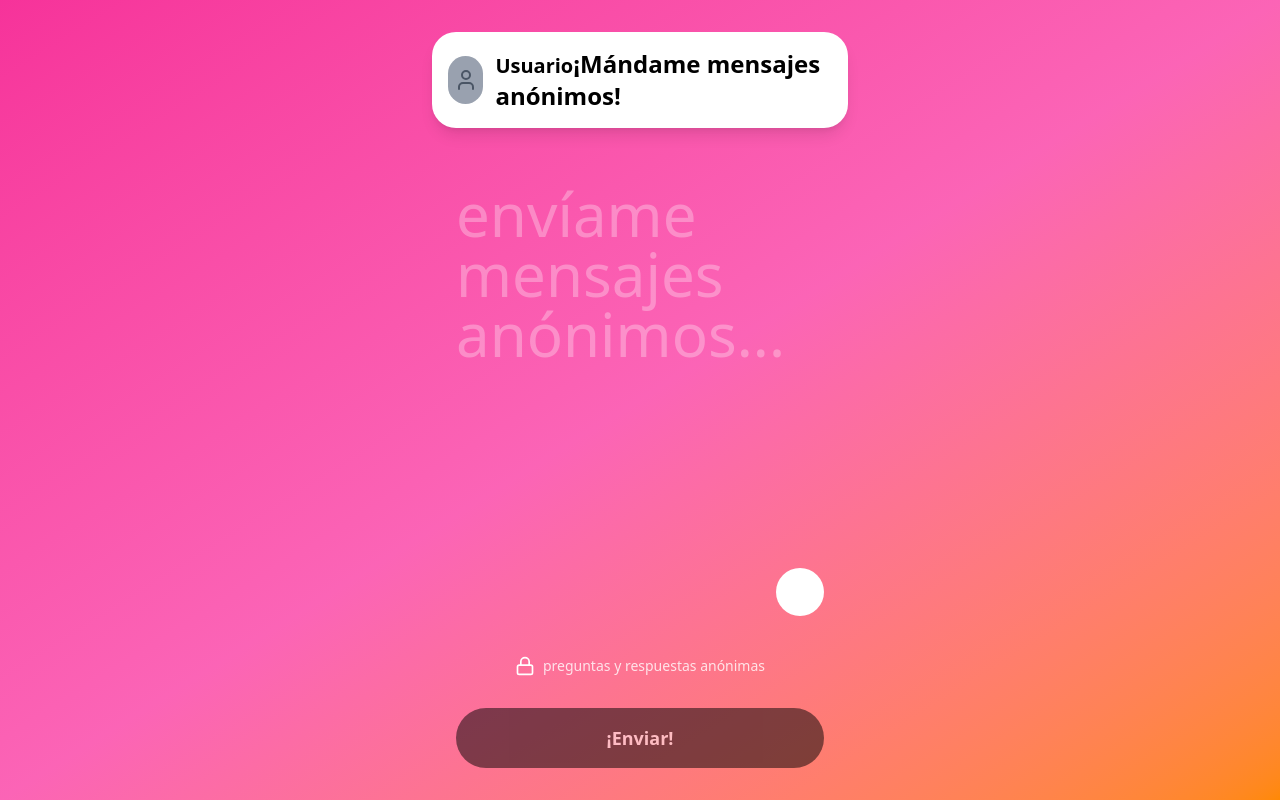
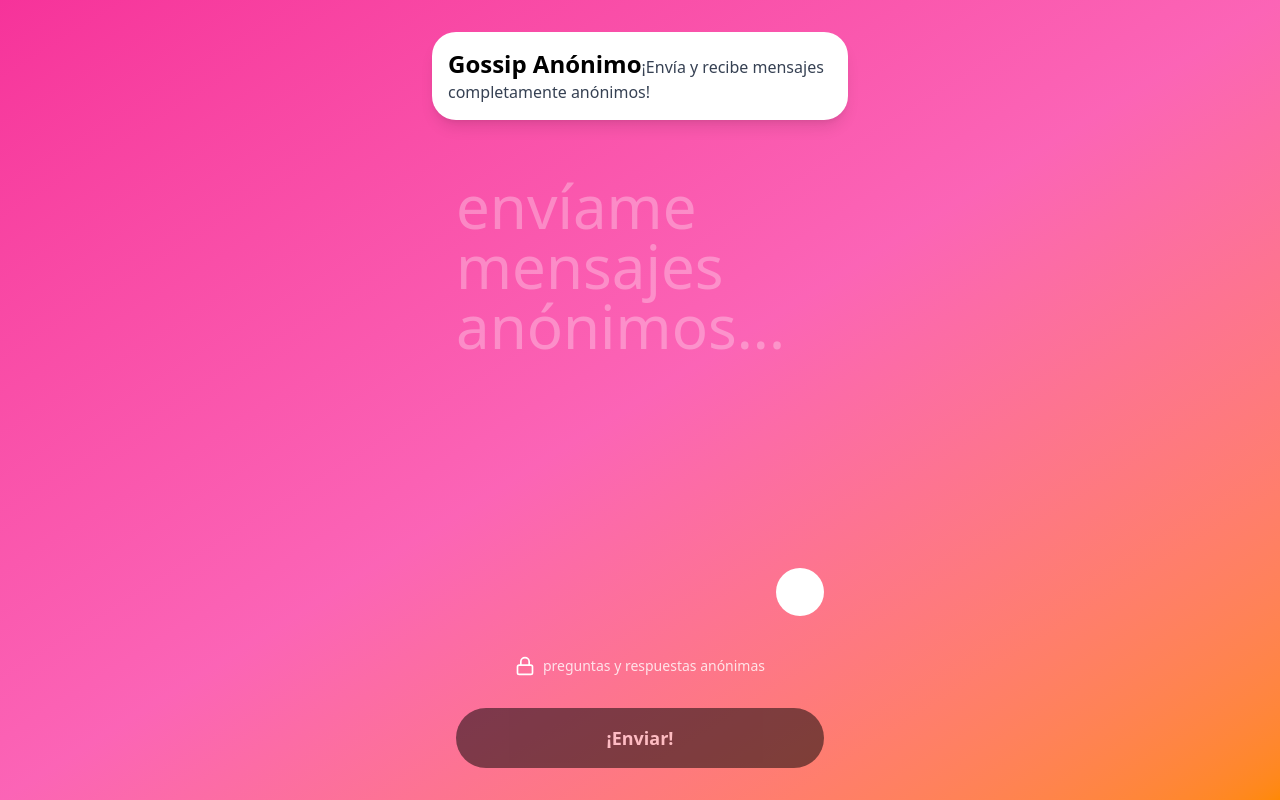
Before and after one commit to JoelChinoP/automatization-gossip, a Next.js app: page /message in a window 1280 px wide. Built offline with nearby package versions, Linux system fonts and the light colour scheme.

Commit message:
refactor: reemplazar AnonymousMessageLayout con AnonymousOnlyLayout y actualizar la vista de envío de mensajes

```diff
--- a/src/app/message/page.tsx
+++ b/src/app/message/page.tsx
@@ -1,21 +1,9 @@
 'use client'
-import { useState, useEffect } from 'react';
 import { useMessage } from '@/hooks/useMessage';
-import { useLocalStorage } from '@/hooks/useLocalStorage';
-import AnonymousMessageLayout from '@/components/templates/AnonymousMessageLayout';
+import { AnonymousOnlyLayout } from '@/components/templates';
 
 const SendMessageView = () => {
   const { sendMessage, isLoading } = useMessage();
-  const [username, setUsername] = useLocalStorage<string>('username', '');
-  const [isClient, setIsClient] = useState(false);
-
-  // Evita errores de hidratación
-  useEffect(() => {
-    setIsClient(true);
-  }, []);
-
-  // Si el usuario no tiene un nombre guardado, usamos uno predeterminado
-  const displayName = isClient && username ? username : 'Usuario';
 
   const handleSendMessage = (message: string) => {
     sendMessage(message);
@@ -23,8 +11,7 @@ const SendMessageView = () => {
   };
 
   return (
-    <AnonymousMessageLayout
-      username={displayName}
+    <AnonymousOnlyLayout
       onSendMessage={handleSendMessage}
     />
   );
--- a/src/app/page.tsx
+++ b/src/app/page.tsx
@@ -18,10 +18,9 @@ export default function Home() {
         <div className="flex flex-col gap-4 w-full max-w-md">
           <Link href="/message" className="w-full">
             <Button variant="primary" className="w-full">
-              Enviar mensaje
+              Enviar mensaje anónimo
             </Button>
           </Link>
-
         </div>
       </div>
     </GradientBackground>
--- a/src/components/templates/AnonymousMessageLayout/AnonymousMessageLayout.tsx
+++ /dev/null
@@ -1,40 +0,0 @@
-import {
-    GradientBackground,
-    MessageCard,
-    MessageInput
-  } from '@/components/organisms';
-  import {
-    UserProfile,
-    MessagePlaceholder,
-    FloatingIcon,
-    PrivacyIndicator
-  } from '@/components/molecules';
-  import type { AnonymousMessageLayoutProps } from './AnonymousMessageLayout.types';
-
-  export const AnonymousMessageLayout: React.FC<AnonymousMessageLayoutProps> = ({
-    username,
-    onSendMessage
-  }) => (
-    <GradientBackground>
-      <div className="container mx-auto max-w-md py-8 px-4 min-h-screen flex flex-col">
-        {/* Header Card */}
-        <MessageCard>
-          <UserProfile username={username} />
-        </MessageCard>
-
-        {/* Main Content Area */}
-        <div className="flex-1 relative">
-          <MessagePlaceholder />
-          <FloatingIcon />
-        </div>
-
-        {/* Footer */}
-        <div className="space-y-4">
-          <PrivacyIndicator />
-          <MessageInput onSend={onSendMessage} />
-        </div>
-      </div>
-    </GradientBackground>
-  );
-
-  export default AnonymousMessageLayout;
--- a/src/components/templates/AnonymousMessageLayout/AnonymousMessageLayout.types.ts
+++ /dev/null
@@ -1,4 +0,0 @@
-export interface AnonymousMessageLayoutProps {
-    username: string;
-    onSendMessage: (message: string) => void;
-  }
--- a/src/components/templates/AnonymousMessageLayout/index.ts
+++ /dev/null
@@ -1,3 +0,0 @@
-export { default } from './AnonymousMessageLayout';
-export { AnonymousMessageLayout } from './AnonymousMessageLayout';
-export type { AnonymousMessageLayoutProps } from './AnonymousMessageLayout.types';
--- /dev/null
+++ b/src/components/templates/AnonymousOnlyLayout/AnonymousOnlyLayout.tsx
@@ -0,0 +1,49 @@
+import {
+  GradientBackground,
+  MessageCard,
+  MessageInput
+} from '@/components/organisms';
+import {
+  MessagePlaceholder,
+  FloatingIcon,
+  PrivacyIndicator
+} from '@/components/molecules';
+import { Typography } from '@/components/atoms/Typography';
+
+export interface AnonymousOnlyLayoutProps {
+  onSendMessage: (message: string) => void;
+}
+
+export const AnonymousOnlyLayout: React.FC<AnonymousOnlyLayoutProps> = ({
+  onSendMessage
+}) => (
+  <GradientBackground>
+    <div className="container mx-auto max-w-md py-8 px-4 min-h-screen flex flex-col">
+      {/* Header Card */}
+      <MessageCard>
+        <div className="p-4">
+          <Typography variant="h1" className="text-center mb-2">
+            Gossip Anónimo
+          </Typography>
+          <Typography variant="body" className="text-center">
+            ¡Envía y recibe mensajes completamente anónimos!
+          </Typography>
+        </div>
+      </MessageCard>
+
+      {/* Main Content Area */}
+      <div className="flex-1 relative">
+        <MessagePlaceholder />
+        <FloatingIcon />
+      </div>
+
+      {/* Footer */}
+      <div className="space-y-4">
+        <PrivacyIndicator />
+        <MessageInput onSend={onSendMessage} />
+      </div>
+    </div>
+  </GradientBackground>
+);
+
+export default AnonymousOnlyLayout;
--- /dev/null
+++ b/src/components/templates/AnonymousOnlyLayout/AnonymousOnlyLayout.types.ts
@@ -0,0 +1,3 @@
+export interface AnonymousOnlyLayoutProps {
+  onSendMessage: (message: string) => void;
+}
--- /dev/null
+++ b/src/components/templates/AnonymousOnlyLayout/index.ts
@@ -0,0 +1,2 @@
+export { default } from './AnonymousOnlyLayout';
+export * from './AnonymousOnlyLayout.types';
--- /dev/null
+++ b/src/components/templates/index.ts
@@ -0,0 +1,3 @@
+export { default as AnonymousOnlyLayout } from './AnonymousOnlyLayout';
+
+export type { AnonymousOnlyLayoutProps } from './AnonymousOnlyLayout';
```
